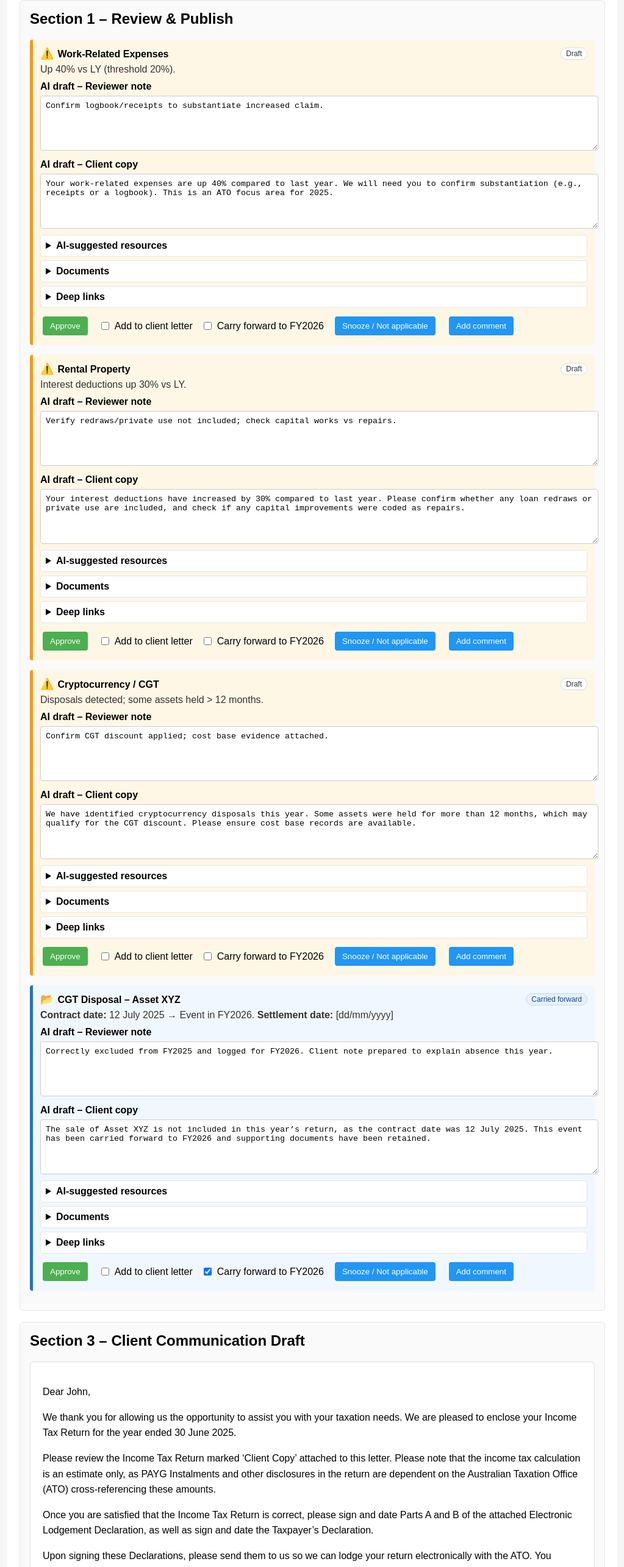
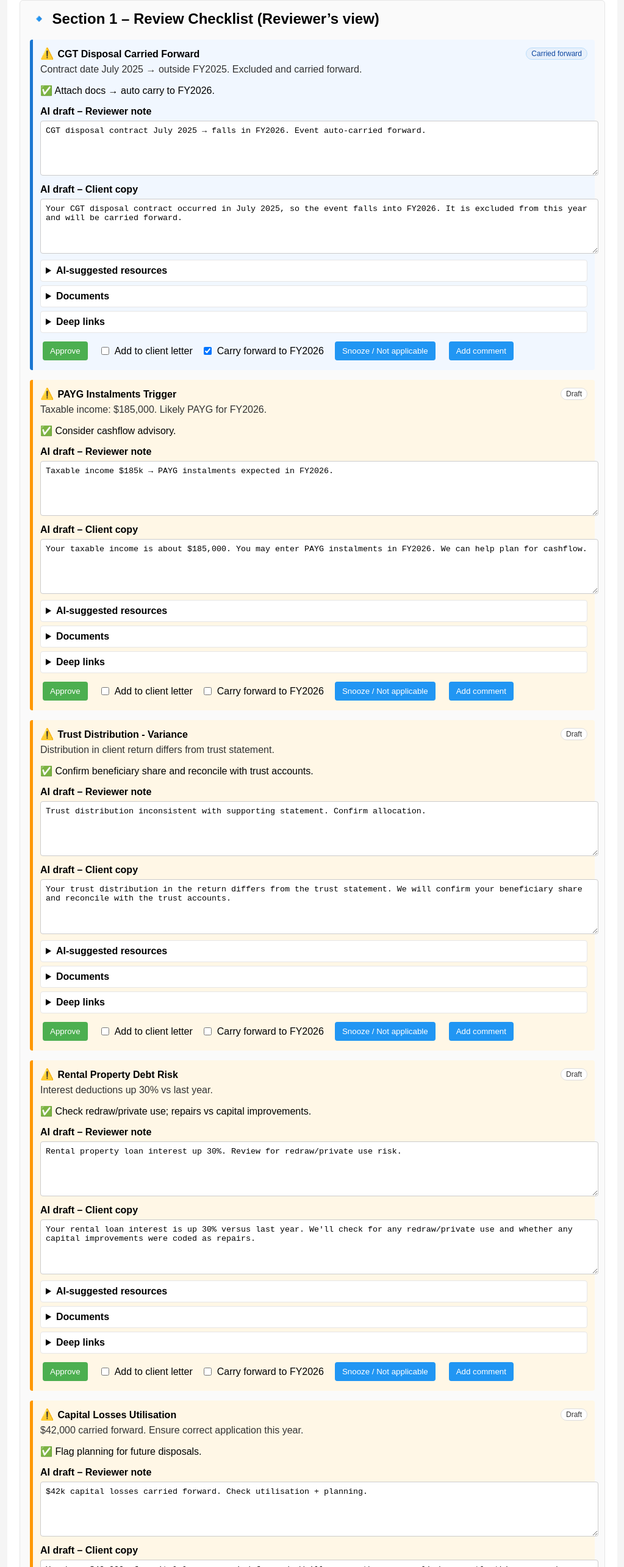
Before and after one commit to taffybuzuzi-myob/review-checklist-prototype, a plain HTML site: page index.html in a window 1280 px wide. Shown: the part 150-2720 px from the top of the page at 61% size, without its empty margins (128-1151 px from the left). Drawn offline with Linux system fonts and the light colour scheme.

Commit message:
More section 1 updates

```diff
--- a/index.html
+++ b/index.html
@@ -61,170 +61,22 @@
 
     <!-- SECTION 1: KEY ISSUES (Unified Cards) -->
     <div class="section" id="section-cards">
-      <h2>Section 1 – Review & Publish</h2>
+      <h2>🔹 Section 1 – Review Checklist (Reviewer’s view)</h2>
 
-      <!-- Card: Work-Related Expenses -->
-      <div class="flag card" data-key="wre">
-        <div class="card-header">
-          <div class="card-title"><span class="icon">⚠️</span>Work-Related Expenses</div>
-          <span class="status status-draft" data-status>Draft</span>
-        </div>
-        <p class="flag-summary">Up 40% vs LY (threshold 20%).</p>
-
-        <label class="field-label" for="wre-note">AI draft – Reviewer note</label>
-        <textarea id="wre-note" class="reviewer-note">Confirm logbook/receipts to substantiate increased claim.</textarea>
-
-        <label class="field-label" for="wre-client">AI draft – Client copy</label>
-        <textarea id="wre-client" class="client-copy">Your work-related expenses are up 40% compared to last year. We will need you to confirm substantiation (e.g., receipts or a logbook). This is an ATO focus area for 2025.</textarea>
-
-        <details>
-          <summary>AI-suggested resources</summary>
-          <ul>
-            <li><label><input type="checkbox" class="res-choice" value="ATO: Work-related expenses guide"> ATO: Work-related expenses guide</label></li>
-            <li><label><input type="checkbox" class="res-choice" value="Internal: WRE substantiation checklist"> Internal: WRE substantiation checklist</label></li>
-            <li><label><input type="checkbox" class="res-choice" value="Benchmark: WRE in top 10% vs salary peers"> Benchmark: WRE in top 10% vs salary peers</label></li>
-          </ul>
-          <button class="btn-link" type="button">Add Resource</button>
-        </details>
-
-        <details>
-          <summary>Documents</summary>
-          <ul>
-            <li>WRE_Receipts_Q4.pdf</li>
-          </ul>
-          <button class="btn-doc" type="button">Attach / Link Document</button>
-        </details>
-
-        <details>
-          <summary>Deep links</summary>
-          <button class="btn-link" type="button">Open related schedule / worksheet</button>
-        </details>
-
-        <div class="action-row">
-          <button class="btn-approve" type="button" data-action="approve">Approve</button>
-          <label class="toggle"><input type="checkbox" data-action="add-to-letter"> Add to client letter</label>
-          <label class="toggle"><input type="checkbox" data-action="carry-forward"> Carry forward to FY2026</label>
-          <button class="btn-edit" type="button" data-action="snooze">Snooze / Not applicable</button>
-          <button class="btn-edit" type="button" data-action="comment">Add comment</button>
-        </div>
-        <div class="audit" hidden>
-          <strong>Audit trail</strong>
-          <ul></ul>
-        </div>
-      </div>
-
-      <!-- Card: Rental Property -->
-      <div class="flag card" data-key="rental">
-        <div class="card-header">
-          <div class="card-title"><span class="icon">⚠️</span>Rental Property</div>
-          <span class="status status-draft" data-status>Draft</span>
-        </div>
-        <p class="flag-summary">Interest deductions up 30% vs LY.</p>
-
-        <label class="field-label" for="rental-note">AI draft – Reviewer note</label>
-        <textarea id="rental-note" class="reviewer-note">Verify redraws/private use not included; check capital works vs repairs.</textarea>
-
-        <label class="field-label" for="rental-client">AI draft – Client copy</label>
-        <textarea id="rental-client" class="client-copy">Your interest deductions have increased by 30% compared to last year. Please confirm whether any loan redraws or private use are included, and check if any capital improvements were coded as repairs.</textarea>
-
-        <details>
-          <summary>AI-suggested resources</summary>
-          <ul>
-            <li><label><input type="checkbox" class="res-choice" value="ATO: Rental repairs vs improvements"> ATO: Rental repairs vs improvements</label></li>
-            <li><label><input type="checkbox" class="res-choice" value="Internal: Rental review checklist"> Internal: Rental review checklist</label></li>
-          </ul>
-          <button class="btn-link" type="button">Add Resource</button>
-        </details>
-
-        <details>
-          <summary>Documents</summary>
-          <ul>
-            <li>Rental_Statement_2025.pdf</li>
-            <li>Loan_Interest_Summary_2025.pdf</li>
-          </ul>
-          <button class="btn-doc" type="button">Attach / Link Document</button>
-        </details>
-
-        <details>
-          <summary>Deep links</summary>
-          <button class="btn-link" type="button">Open related schedule / worksheet</button>
-        </details>
-
-        <div class="action-row">
-          <button class="btn-approve" type="button" data-action="approve">Approve</button>
-          <label class="toggle"><input type="checkbox" data-action="add-to-letter"> Add to client letter</label>
-          <label class="toggle"><input type="checkbox" data-action="carry-forward"> Carry forward to FY2026</label>
-          <button class="btn-edit" type="button" data-action="snooze">Snooze / Not applicable</button>
-          <button class="btn-edit" type="button" data-action="comment">Add comment</button>
-        </div>
-        <div class="audit" hidden>
-          <strong>Audit trail</strong>
-          <ul></ul>
-        </div>
-      </div>
-
-      <!-- Card: Cryptocurrency / CGT -->
-      <div class="flag card" data-key="crypto">
-        <div class="card-header">
-          <div class="card-title"><span class="icon">⚠️</span>Cryptocurrency / CGT</div>
-          <span class="status status-draft" data-status>Draft</span>
-        </div>
-        <p class="flag-summary">Disposals detected; some assets held &gt; 12 months.</p>
-
-        <label class="field-label" for="crypto-note">AI draft – Reviewer note</label>
-        <textarea id="crypto-note" class="reviewer-note">Confirm CGT discount applied; cost base evidence attached.</textarea>
-
-        <label class="field-label" for="crypto-client">AI draft – Client copy</label>
-        <textarea id="crypto-client" class="client-copy">We have identified cryptocurrency disposals this year. Some assets were held for more than 12 months, which may qualify for the CGT discount. Please ensure cost base records are available.</textarea>
-
-        <details>
-          <summary>AI-suggested resources</summary>
-          <ul>
-            <li><label><input type="checkbox" class="res-choice" value="ATO: Crypto assets and tax"> ATO: Crypto assets and tax</label></li>
-            <li><label><input type="checkbox" class="res-choice" value="Internal: Crypto CGT checklist"> Internal: Crypto CGT checklist</label></li>
-          </ul>
-          <button class="btn-link" type="button">Add Resource</button>
-        </details>
-
-        <details>
-          <summary>Documents</summary>
-          <ul>
-            <li>Crypto_Trades_2025.csv</li>
-          </ul>
-          <button class="btn-doc" type="button">Attach / Link Document</button>
-        </details>
-
-        <details>
-          <summary>Deep links</summary>
-          <button class="btn-link" type="button">Open related schedule / worksheet</button>
-        </details>
-
-        <div class="action-row">
-          <button class="btn-approve" type="button" data-action="approve">Approve</button>
-          <label class="toggle"><input type="checkbox" data-action="add-to-letter"> Add to client letter</label>
-          <label class="toggle"><input type="checkbox" data-action="carry-forward"> Carry forward to FY2026</label>
-          <button class="btn-edit" type="button" data-action="snooze">Snooze / Not applicable</button>
-          <button class="btn-edit" type="button" data-action="comment">Add comment</button>
-        </div>
-        <div class="audit" hidden>
-          <strong>Audit trail</strong>
-          <ul></ul>
-        </div>
-      </div>
-
-      <!-- Card: CGT Disposal – carried forward (merged from Section 2) -->
+      <!-- Card: CGT Disposal Carried Forward -->
       <div class="flag card carried" data-key="cgt-cf">
         <div class="card-header">
-          <div class="card-title"><span class="icon">📂</span>CGT Disposal – Asset XYZ</div>
+          <div class="card-title"><span class="icon">⚠️</span>CGT Disposal Carried Forward</div>
           <span class="status status-carried" data-status>Carried forward</span>
         </div>
-        <p class="flag-summary"><strong>Contract date:</strong> 12 July 2025 → Event in FY2026. <strong>Settlement date:</strong> [dd/mm/yyyy]</p>
+        <p class="flag-summary">Contract date July 2025 → outside FY2025. Excluded and carried forward.</p>
+        <p><strong>✅</strong> Attach docs → auto carry to FY2026.</p>
 
         <label class="field-label" for="cgtcf-note">AI draft – Reviewer note</label>
-        <textarea id="cgtcf-note" class="reviewer-note">Correctly excluded from FY2025 and logged for FY2026. Client note prepared to explain absence this year.</textarea>
+        <textarea id="cgtcf-note" class="reviewer-note">CGT disposal contract July 2025 → falls in FY2026. Event auto-carried forward.</textarea>
 
         <label class="field-label" for="cgtcf-client">AI draft – Client copy</label>
-        <textarea id="cgtcf-client" class="client-copy">The sale of Asset XYZ is not included in this year’s return, as the contract date was 12 July 2025. This event has been carried forward to FY2026 and supporting documents have been retained.</textarea>
+        <textarea id="cgtcf-client" class="client-copy">Your CGT disposal contract occurred in July 2025, so the event falls into FY2026. It is excluded from this year and will be carried forward.</textarea>
 
         <details>
           <summary>AI-suggested resources</summary>
@@ -253,6 +105,256 @@
           <button class="btn-approve" type="button" data-action="approve">Approve</button>
           <label class="toggle"><input type="checkbox" data-action="add-to-letter"> Add to client letter</label>
           <label class="toggle"><input type="checkbox" data-action="carry-forward" checked> Carry forward to FY2026</label>
+          <button class="btn-edit" type="button" data-action="snooze">Snooze / Not applicable</button>
+          <button class="btn-edit" type="button" data-action="comment">Add comment</button>
+        </div>
+        <div class="audit" hidden>
+          <strong>Audit trail</strong>
+          <ul></ul>
+        </div>
+      </div>
+
+      <!-- Card: PAYG Instalments Trigger -->
+      <div class="flag card" data-key="payg">
+        <div class="card-header">
+          <div class="card-title"><span class="icon">⚠️</span>PAYG Instalments Trigger</div>
+          <span class="status status-draft" data-status>Draft</span>
+        </div>
+        <p class="flag-summary">Taxable income: $185,000. Likely PAYG for FY2026.</p>
+        <p><strong>✅</strong> Consider cashflow advisory.</p>
+
+        <label class="field-label" for="payg-note">AI draft – Reviewer note</label>
+        <textarea id="payg-note" class="reviewer-note">Taxable income $185k → PAYG instalments expected in FY2026.</textarea>
+
+        <label class="field-label" for="payg-client">AI draft – Client copy</label>
+        <textarea id="payg-client" class="client-copy">Your taxable income is about $185,000. You may enter PAYG instalments in FY2026. We can help plan for cashflow.</textarea>
+
+        <details>
+          <summary>AI-suggested resources</summary>
+          <ul>
+            <li><label><input type="checkbox" class="res-choice" value="ATO: PAYG instalments"> ATO: PAYG instalments</label></li>
+            <li><label><input type="checkbox" class="res-choice" value="Internal: Cashflow advisory checklist"> Internal: Cashflow advisory checklist</label></li>
+          </ul>
+          <button class="btn-link" type="button">Add Resource</button>
+        </details>
+
+        <details>
+          <summary>Documents</summary>
+          <ul>
+            <li>PAYG_Estimator.pdf</li>
+          </ul>
+          <button class="btn-doc" type="button">Attach / Link Document</button>
+        </details>
+
+        <details>
+          <summary>Deep links</summary>
+          <button class="btn-link" type="button">Open related schedule / worksheet</button>
+        </details>
+
+        <div class="action-row">
+          <button class="btn-approve" type="button" data-action="approve">Approve</button>
+          <label class="toggle"><input type="checkbox" data-action="add-to-letter"> Add to client letter</label>
+          <label class="toggle"><input type="checkbox" data-action="carry-forward"> Carry forward to FY2026</label>
+          <button class="btn-edit" type="button" data-action="snooze">Snooze / Not applicable</button>
+          <button class="btn-edit" type="button" data-action="comment">Add comment</button>
+        </div>
+        <div class="audit" hidden>
+          <strong>Audit trail</strong>
+          <ul></ul>
+        </div>
+      </div>
+
+      <!-- Card: Trust Distribution - Variance -->
+      <div class="flag card" data-key="trust">
+        <div class="card-header">
+          <div class="card-title"><span class="icon">⚠️</span>Trust Distribution - Variance</div>
+          <span class="status status-draft" data-status>Draft</span>
+        </div>
+        <p class="flag-summary">Distribution in client return differs from trust statement.</p>
+        <p><strong>✅</strong> Confirm beneficiary share and reconcile with trust accounts.</p>
+
+        <label class="field-label" for="trust-note">AI draft – Reviewer note</label>
+        <textarea id="trust-note" class="reviewer-note">Trust distribution inconsistent with supporting statement. Confirm allocation.</textarea>
+
+        <label class="field-label" for="trust-client">AI draft – Client copy</label>
+        <textarea id="trust-client" class="client-copy">Your trust distribution in the return differs from the trust statement. We will confirm your beneficiary share and reconcile with the trust accounts.</textarea>
+
+        <details>
+          <summary>AI-suggested resources</summary>
+          <ul>
+            <li><label><input type="checkbox" class="res-choice" value="ATO: Trust distributions"> ATO: Trust distributions</label></li>
+            <li><label><input type="checkbox" class="res-choice" value="Internal: Trust reconciliation checklist"> Internal: Trust reconciliation checklist</label></li>
+          </ul>
+          <button class="btn-link" type="button">Add Resource</button>
+        </details>
+
+        <details>
+          <summary>Documents</summary>
+          <ul>
+            <li>Trust_Statement_2025.pdf</li>
+          </ul>
+          <button class="btn-doc" type="button">Attach / Link Document</button>
+        </details>
+
+        <details>
+          <summary>Deep links</summary>
+          <button class="btn-link" type="button">Open related schedule / worksheet</button>
+        </details>
+
+        <div class="action-row">
+          <button class="btn-approve" type="button" data-action="approve">Approve</button>
+          <label class="toggle"><input type="checkbox" data-action="add-to-letter"> Add to client letter</label>
+          <label class="toggle"><input type="checkbox" data-action="carry-forward"> Carry forward to FY2026</label>
+          <button class="btn-edit" type="button" data-action="snooze">Snooze / Not applicable</button>
+          <button class="btn-edit" type="button" data-action="comment">Add comment</button>
+        </div>
+        <div class="audit" hidden>
+          <strong>Audit trail</strong>
+          <ul></ul>
+        </div>
+      </div>
+
+      <!-- Card: Rental Property Debt Risk -->
+      <div class="flag card" data-key="rental-debt">
+        <div class="card-header">
+          <div class="card-title"><span class="icon">⚠️</span>Rental Property Debt Risk</div>
+          <span class="status status-draft" data-status>Draft</span>
+        </div>
+        <p class="flag-summary">Interest deductions up 30% vs last year.</p>
+        <p><strong>✅</strong> Check redraw/private use; repairs vs capital improvements.</p>
+
+        <label class="field-label" for="rentaldebt-note">AI draft – Reviewer note</label>
+        <textarea id="rentaldebt-note" class="reviewer-note">Rental property loan interest up 30%. Review for redraw/private use risk.</textarea>
+
+        <label class="field-label" for="rentaldebt-client">AI draft – Client copy</label>
+        <textarea id="rentaldebt-client" class="client-copy">Your rental loan interest is up 30% versus last year. We'll check for any redraw/private use and whether any capital improvements were coded as repairs.</textarea>
+
+        <details>
+          <summary>AI-suggested resources</summary>
+          <ul>
+            <li><label><input type="checkbox" class="res-choice" value="ATO: Rental repairs vs improvements"> ATO: Rental repairs vs improvements</label></li>
+            <li><label><input type="checkbox" class="res-choice" value="Internal: Rental interest checklist"> Internal: Rental interest checklist</label></li>
+          </ul>
+          <button class="btn-link" type="button">Add Resource</button>
+        </details>
+
+        <details>
+          <summary>Documents</summary>
+          <ul>
+            <li>Loan_Interest_Summary_2025.pdf</li>
+          </ul>
+          <button class="btn-doc" type="button">Attach / Link Document</button>
+        </details>
+
+        <details>
+          <summary>Deep links</summary>
+          <button class="btn-link" type="button">Open related schedule / worksheet</button>
+        </details>
+
+        <div class="action-row">
+          <button class="btn-approve" type="button" data-action="approve">Approve</button>
+          <label class="toggle"><input type="checkbox" data-action="add-to-letter"> Add to client letter</label>
+          <label class="toggle"><input type="checkbox" data-action="carry-forward"> Carry forward to FY2026</label>
+          <button class="btn-edit" type="button" data-action="snooze">Snooze / Not applicable</button>
+          <button class="btn-edit" type="button" data-action="comment">Add comment</button>
+        </div>
+        <div class="audit" hidden>
+          <strong>Audit trail</strong>
+          <ul></ul>
+        </div>
+      </div>
+
+      <!-- Card: Capital Losses Utilisation -->
+      <div class="flag card" data-key="cap-losses">
+        <div class="card-header">
+          <div class="card-title"><span class="icon">⚠️</span>Capital Losses Utilisation</div>
+          <span class="status status-draft" data-status>Draft</span>
+        </div>
+        <p class="flag-summary">$42,000 carried forward. Ensure correct application this year.</p>
+        <p><strong>✅</strong> Flag planning for future disposals.</p>
+
+        <label class="field-label" for="caploss-note">AI draft – Reviewer note</label>
+        <textarea id="caploss-note" class="reviewer-note">$42k capital losses carried forward. Check utilisation + planning.</textarea>
+
+        <label class="field-label" for="caploss-client">AI draft – Client copy</label>
+        <textarea id="caploss-client" class="client-copy">You have $42,000 of capital losses carried forward. We'll ensure they are applied correctly this year and consider planning for future disposals.</textarea>
+
+        <details>
+          <summary>AI-suggested resources</summary>
+          <ul>
+            <li><label><input type="checkbox" class="res-choice" value="ATO: Capital losses"> ATO: Capital losses</label></li>
+            <li><label><input type="checkbox" class="res-choice" value="Internal: CGT planning notes"> Internal: CGT planning notes</label></li>
+          </ul>
+          <button class="btn-link" type="button">Add Resource</button>
+        </details>
+
+        <details>
+          <summary>Documents</summary>
+          <ul>
+            <li>Capital_Losses_Schedule.pdf</li>
+          </ul>
+          <button class="btn-doc" type="button">Attach / Link Document</button>
+        </details>
+
+        <details>
+          <summary>Deep links</summary>
+          <button class="btn-link" type="button">Open related schedule / worksheet</button>
+        </details>
+
+        <div class="action-row">
+          <button class="btn-approve" type="button" data-action="approve">Approve</button>
+          <label class="toggle"><input type="checkbox" data-action="add-to-letter"> Add to client letter</label>
+          <label class="toggle"><input type="checkbox" data-action="carry-forward"> Carry forward to FY2026</label>
+          <button class="btn-edit" type="button" data-action="snooze">Snooze / Not applicable</button>
+          <button class="btn-edit" type="button" data-action="comment">Add comment</button>
+        </div>
+        <div class="audit" hidden>
+          <strong>Audit trail</strong>
+          <ul></ul>
+        </div>
+      </div>
+
+      <!-- Card: AirBnb income risk -->
+      <div class="flag card" data-key="gig-income">
+        <div class="card-header">
+          <div class="card-title"><span class="icon">⚠️</span>AirBnb income risk</div>
+          <span class="status status-draft" data-status>Draft</span>
+        </div>
+        <p class="flag-summary">Uber/Airbnb detected. ATO targeting digital platform reporting.</p>
+        <p><strong>✅</strong> Confirm full disclosure and advise on records.</p>
+
+        <label class="field-label" for="gig-note">AI draft – Reviewer note</label>
+        <textarea id="gig-note" class="reviewer-note">Platform income (Uber/Airbnb) detected. Ensure full disclosure.</textarea>
+
+        <label class="field-label" for="gig-client">AI draft – Client copy</label>
+        <textarea id="gig-client" class="client-copy">We detected platform income (Uber/Airbnb). The ATO is targeting digital platform reporting. Please ensure full disclosure and maintain records.</textarea>
+
+        <details>
+          <summary>AI-suggested resources</summary>
+          <ul>
+            <li><label><input type="checkbox" class="res-choice" value="ATO: Sharing economy and tax"> ATO: Sharing economy and tax</label></li>
+            <li><label><input type="checkbox" class="res-choice" value="Internal: Gig income disclosure checklist"> Internal: Gig income disclosure checklist</label></li>
+          </ul>
+          <button class="btn-link" type="button">Add Resource</button>
+        </details>
+
+        <details>
+          <summary>Documents</summary>
+          <ul>
+            <li>Platform_Statements_2025.pdf</li>
+          </ul>
+          <button class="btn-doc" type="button">Attach / Link Document</button>
+        </details>
+
+        <details>
+          <summary>Deep links</summary>
+          <button class="btn-link" type="button">Open related schedule / worksheet</button>
+        </details>
+
+        <div class="action-row">
+          <button class="btn-approve" type="button" data-action="approve">Approve</button>
+          <label class="toggle"><input type="checkbox" data-action="add-to-letter"> Add to client letter</label>
+          <label class="toggle"><input type="checkbox" data-action="carry-forward"> Carry forward to FY2026</label>
           <button class="btn-edit" type="button" data-action="snooze">Snooze / Not applicable</button>
           <button class="btn-edit" type="button" data-action="comment">Add comment</button>
         </div>
```
